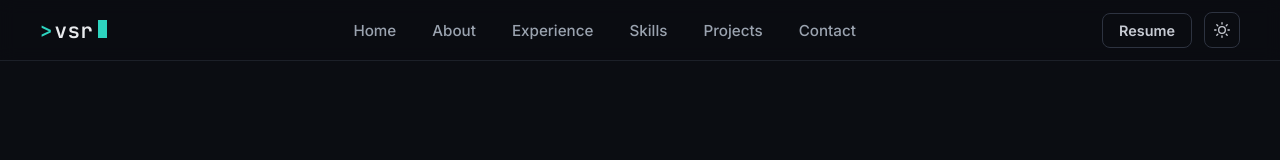
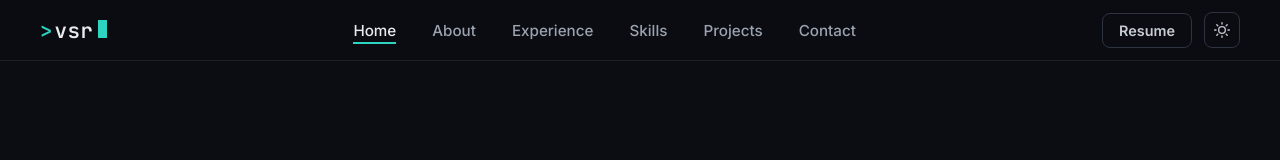
Before and after one commit to Vrajrajsinh-Rathod/portfolio, a React (Create React App) app: page / in a window 1280 px wide. Shown: the top 160 px of the page. Built offline with nearby package versions, Linux system fonts and the light colour scheme.

Commit message:
Implement active section tracking in Header component
Added active section tracking for navigation menu.

```diff
--- a/src/Header.js
+++ b/src/Header.js
@@ -9,6 +9,7 @@ const Header = () => {
     return 'dark';
   });
   const menuItems = ['Home', 'About', 'Experience', 'Skills', 'Projects', 'Contact'];
+  const [activeSection, setActiveSection] = useState('home');
 
   useEffect(() => {
     document.documentElement.setAttribute('data-theme', theme);
@@ -18,6 +19,36 @@ const Header = () => {
       // ignore storage errors (private browsing, etc.)
     }
   }, [theme]);
+
+  useEffect(() => {
+    const sectionIds = menuItems.map((item) => item.toLowerCase());
+    const sections = sectionIds
+      .map((id) => document.getElementById(id))
+      .filter(Boolean);
+
+    if (sections.length === 0) return undefined;
+
+    const observer = new IntersectionObserver(
+      (entries) => {
+        const visible = entries
+          .filter((entry) => entry.isIntersecting)
+          .sort((a, b) => b.intersectionRatio - a.intersectionRatio);
+
+        if (visible.length > 0) {
+          setActiveSection(visible[0].target.id);
+        }
+      },
+      {
+        rootMargin: '-40% 0px -50% 0px',
+        threshold: [0, 0.25, 0.5, 0.75, 1],
+      }
+    );
+
+    sections.forEach((section) => observer.observe(section));
+
+    return () => observer.disconnect();
+    // eslint-disable-next-line react-hooks/exhaustive-deps
+  }, []);
 
   return (
     <header style={headerStyle}>
@@ -29,11 +60,18 @@ const Header = () => {
         </a>
 
         <div className="desktop-menu">
-          {menuItems.map((item) => (
-            <a key={item} href={`#${item.toLowerCase()}`} className="nav-link">
+          {menuItems.map((item) => {
+            const id = item.toLowerCase();
+            return (
+              <a
+                key={item}
+                href={`#${id}`}
+                className={`nav-link${activeSection === id ? ' active' : ''}`}
+              >
                 {item}
               </a>
-          ))}
+            );
+          })}
         </div>
 
         <div className="nav-right">
@@ -80,16 +118,19 @@ const Header = () => {
 
         {menuOpen && (
           <div className="mobile-menu">
-            {menuItems.map((item) => (
+            {menuItems.map((item) => {
+              const id = item.toLowerCase();
+              return (
                 <a
                   key={item}
-                href={`#${item.toLowerCase()}`}
-                className="nav-link"
+                  href={`#${id}`}
+                  className={`nav-link${activeSection === id ? ' active' : ''}`}
                   onClick={() => setMenuOpen(false)}
                 >
                   {item}
                 </a>
-            ))}
+              );
+            })}
             <a
               href={`${process.env.PUBLIC_URL}/Vrajrajsinh_Rathod_Resume.pdf`}
               target="_blank"
@@ -198,6 +239,14 @@ const Header = () => {
           width: 100%;
         }
 
+        .nav-link.active {
+          color: var(--text-0);
+        }
+
+        .nav-link.active::after {
+          width: 100%;
+        }
+
         .desktop-menu {
           display: flex;
           align-items: center;
```
Lines whose indentation alone changed are shown as unchanged.
